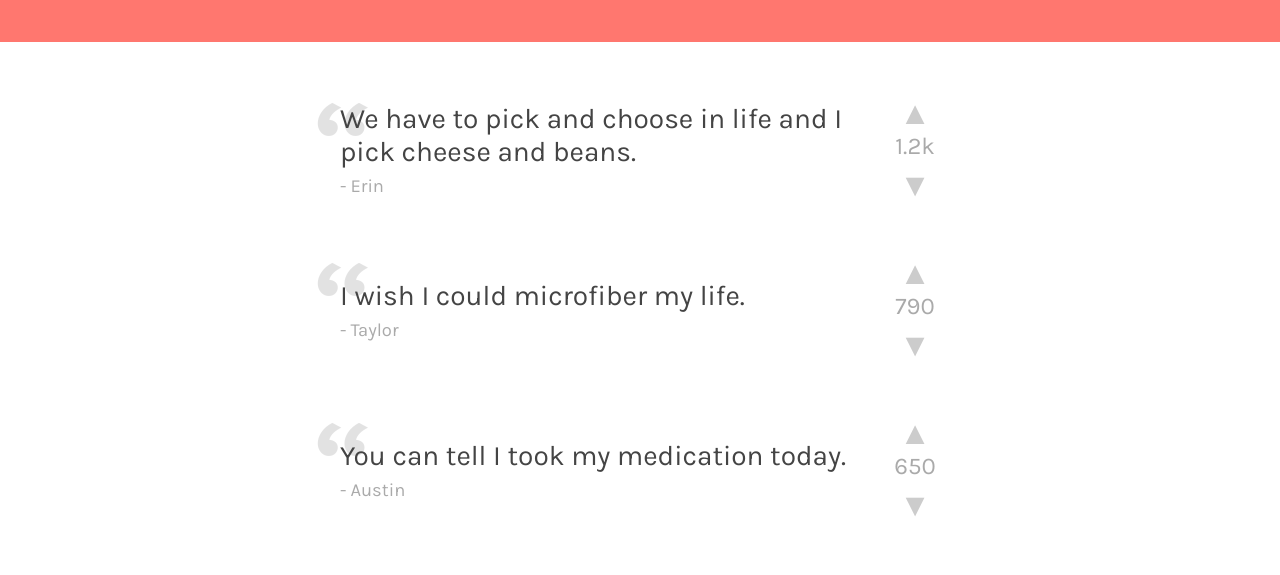
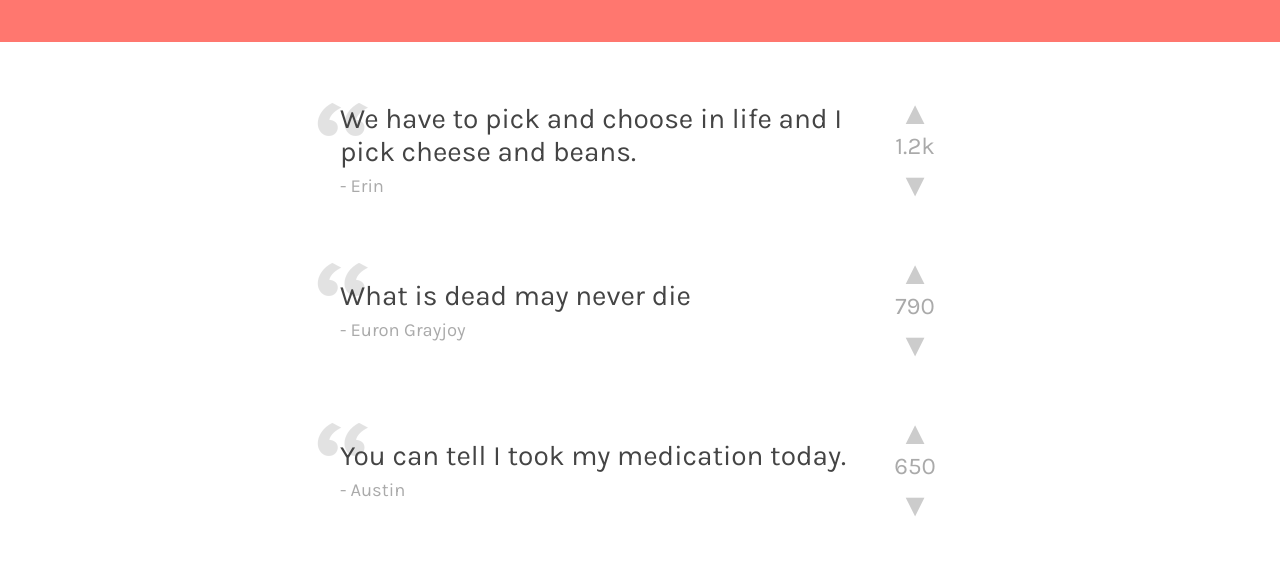
Before and after one commit to jamstack-cincinnati/1905-getting-started-with-netlify, a website: page www/index.html in a window 1280 px wide. Shown: the part 141-716 px from the top of the page. Drawn offline with Linux system fonts and the light colour scheme.

Commit message:
Adds quote

```diff
--- a/www/index.html
+++ b/www/index.html
@@ -30,8 +30,8 @@
 
       <div class="quote">
         <div class="quote-content">
-          <p class="quote-body">I wish I could microfiber my life.</p>
-          <p class="quote-attribution">Taylor</p>
+          <p class="quote-body">What is dead may never die</p>
+          <p class="quote-attribution">Euron Grayjoy</p>
         </div>
         <div class="quote-rating">
           <a href="javascript:void(0)" class="quote-vote-up">&#9650;</a>
```
